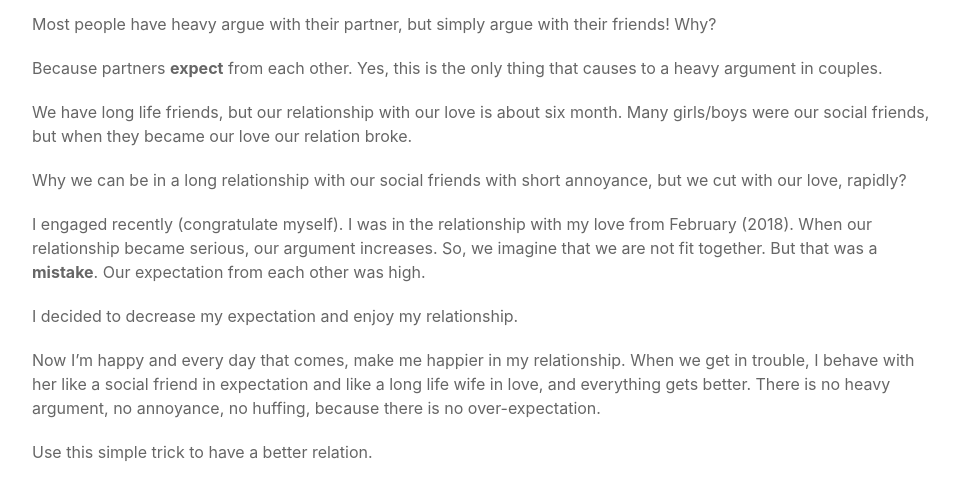
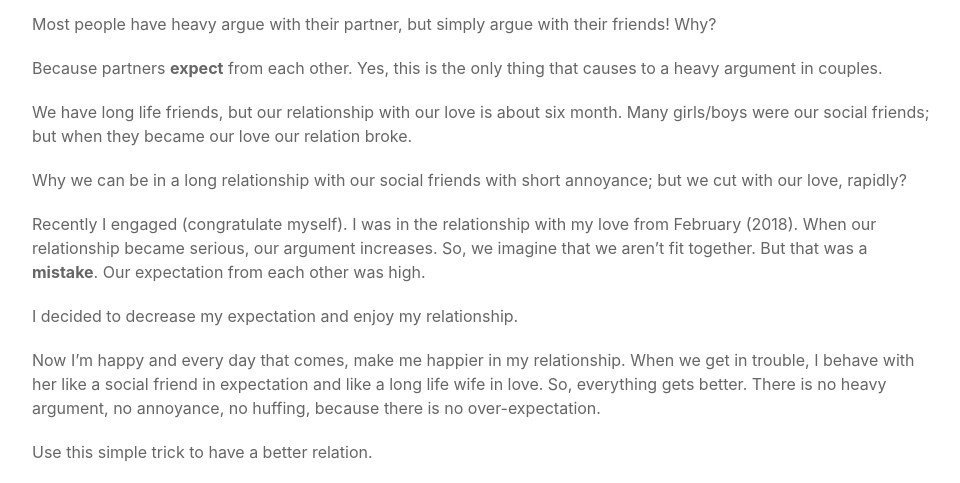
Before and after one commit to nasermirzaei89/nasermirzaei89.github.io, a Jekyll site: the page built from _posts/2018-08-24-treat-your-love-like-your-social-friends.md, in a window 1280 px wide and 939 px high. Shown: the part 286-769 px from the top of the window, without its empty margins (158-1118 px from the left). Built offline with Jekyll 4.4.1, drawn with Linux system fonts in a browser that asks for light colours; nearby versions of some CDN libraries; comment, search, counter and statistics services are not loaded.

Commit message:
Update 2018-08-24-treat-your-love-like-your-social-friends.md

```diff
--- a/_posts/2018-08-24-treat-your-love-like-your-social-friends.md
+++ b/_posts/2018-08-24-treat-your-love-like-your-social-friends.md
@@ -11,21 +11,21 @@ Most people have heavy argue with their partner, but simply argue with their fri
 Because partners **expect** from each other. Yes, this is the only thing that causes to a heavy argument in couples.
 
 We have long life friends, but our relationship with our love is about six month.
-Many girls/boys were our social friends, but when they became our love our relation broke.
+Many girls/boys were our social friends; but when they became our love our relation broke.
 
-Why we can be in a long relationship with our social friends with short annoyance, but we cut with our love, rapidly?
+Why we can be in a long relationship with our social friends with short annoyance; but we cut with our love, rapidly?
 
-I engaged recently (congratulate myself).
+Recently I engaged (congratulate myself).
 I was in the relationship with my love from February (2018).
 When our relationship became serious, our argument increases.
-So, we imagine that we are not fit together.
+So, we imagine that we aren't fit together.
 But that was a **mistake**.
 Our expectation from each other was high.
 
 I decided to decrease my expectation and enjoy my relationship.
 
 Now I'm happy and every day that comes, make me happier in my relationship.
-When we get in trouble, I behave with her like a social friend in expectation and like a long life wife in love, and everything gets better.
+When we get in trouble, I behave with her like a social friend in expectation and like a long life wife in love. So, everything gets better.
 There is no heavy argument, no annoyance, no huffing, because there is no over-expectation.
 
 Use this simple trick to have a better relation.
```
